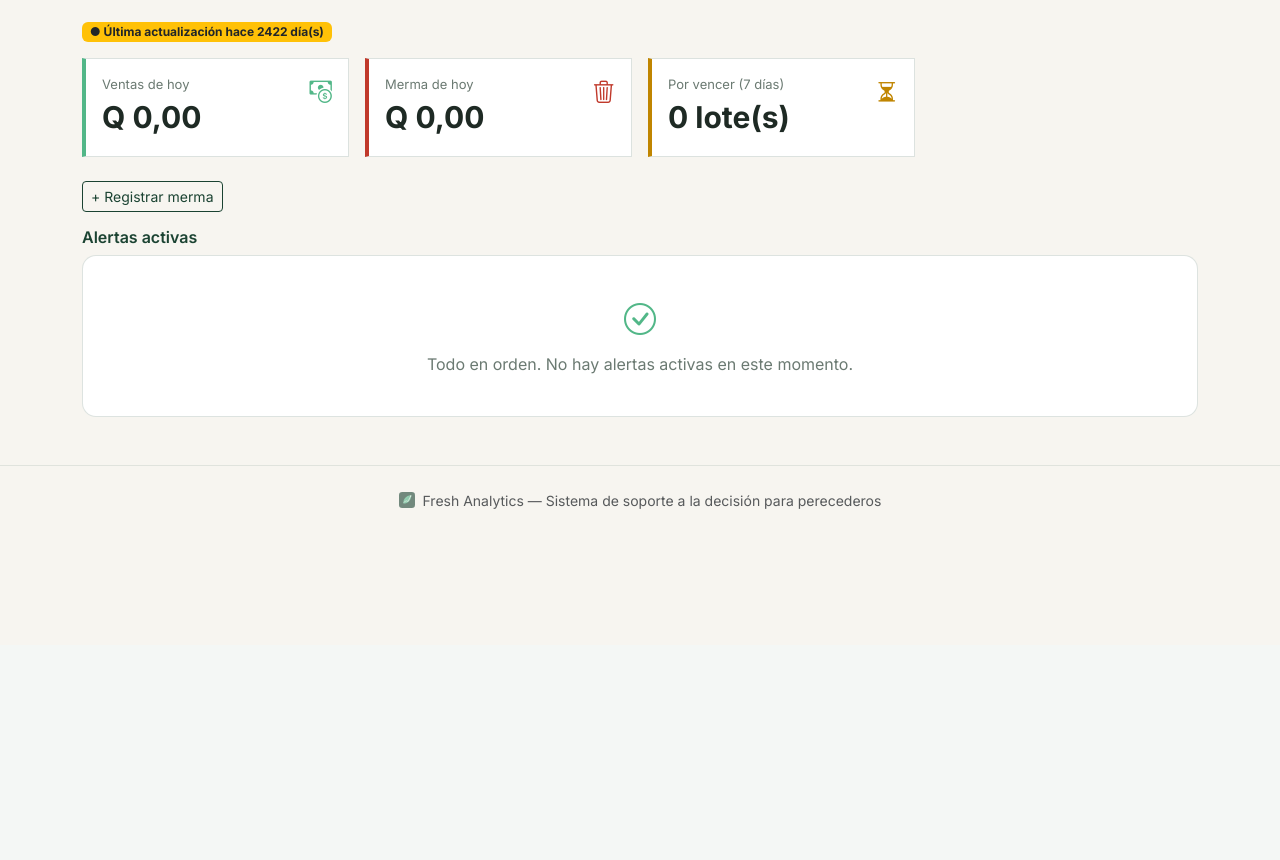
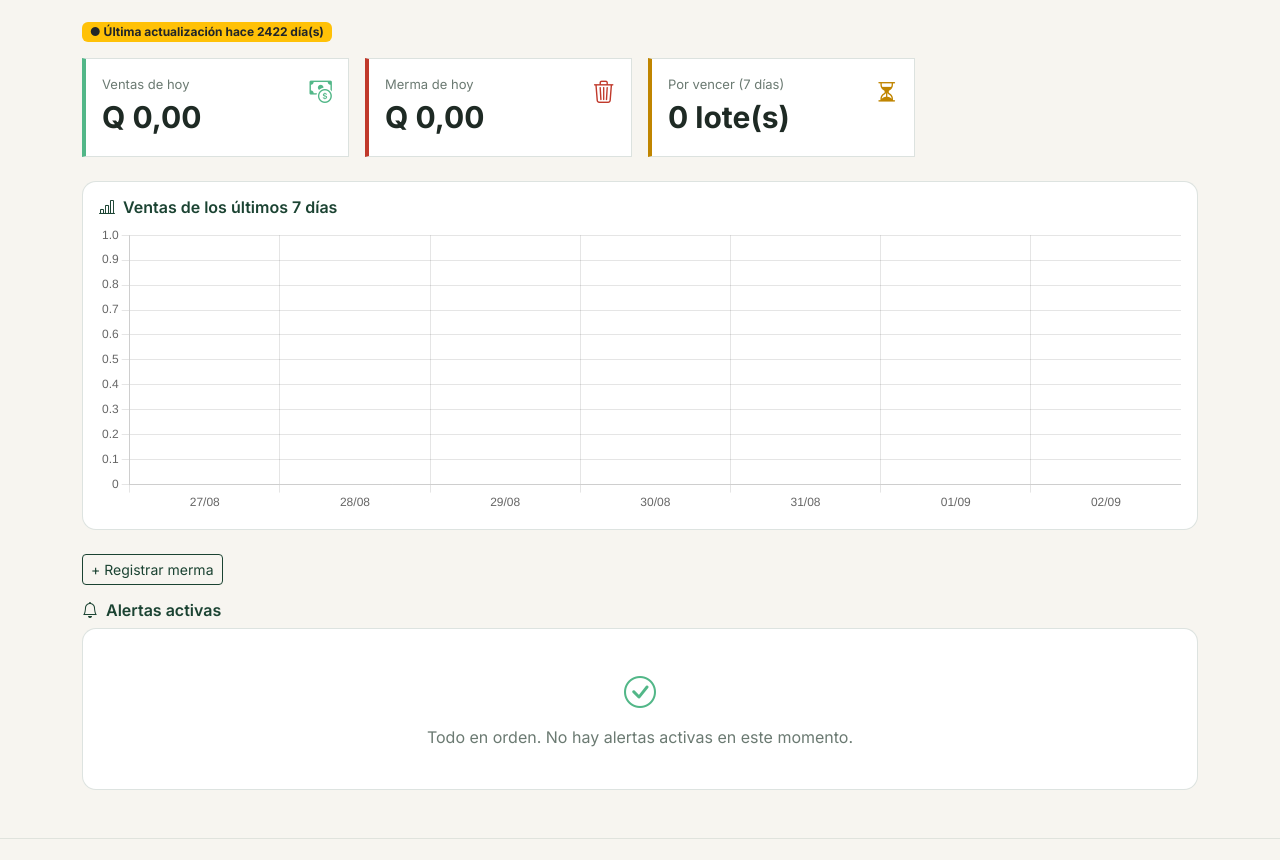
Before and after one commit to JFranck88/fresh-analytics, a Django app: page / in a window 1280 px wide; the page is wider, and only the part inside the window is pictured. Shown: the part 155-1015 px from the top of that part. Before the commit the page ends 664 px from the top of that part, so only its background shows below. Run offline with Django 5.2, Linux system fonts and the light colour scheme; a user stored in the database is signed in; tables that the repository leaves empty hold one stand-in row (values such as "Sample post").

Commit message:
Grafica de tendencia de ventas semanales en el Dashboard

```diff
--- a/core/templates/dashboard.html
+++ b/core/templates/dashboard.html
@@ -67,11 +67,38 @@
     </div>
 </div>
 
+<div class="card mb-4">
+    <div class="card-body">
+        <h6 class="mb-2"><i class="bi bi-bar-chart-line me-2"></i>Ventas de los últimos 7 días</h6>
+        <canvas id="grafica-ventas-semana" height="80"></canvas>
+    </div>
+</div>
+
+<script src="https://cdn.jsdelivr.net/npm/chart.js@4.4.4/dist/chart.umd.min.js"></script>
+<script>
+    new Chart(document.getElementById('grafica-ventas-semana').getContext('2d'), {
+        type: 'bar',
+        data: {
+            labels: {{ ventas_labels_json|safe }},
+            datasets: [{
+                label: 'Ventas (Q)',
+                data: {{ ventas_datos_json|safe }},
+                backgroundColor: '#52B788',
+                borderRadius: 4,
+            }]
+        },
+        options: {
+            plugins: { legend: { display: false } },
+            scales: { y: { beginAtZero: true } },
+        }
+    });
+</script>
+
 {% if user.rol == "COMPRADOR" or user.is_superuser_admin %}
     <a href="{% url 'registrar_merma' %}" class="btn btn-outline-dark btn-sm mb-3">+ Registrar merma</a>
 {% endif %}
 
-<h6 class="mb-2">Alertas activas</h6>
+<h6 class="mb-2"><i class="bi bi-bell me-2"></i>Alertas activas</h6>
 <div class="card">
     <div class="card-body p-0">
         {% if alertas %}
--- a/core/views.py
+++ b/core/views.py
@@ -4,6 +4,7 @@ from datetime import timedelta
 
 from django.contrib import messages
 from django.db.models import Sum, F, DecimalField
+from django.db.models.functions import TruncDate
 from django.http import FileResponse
 from django.shortcuts import render, redirect, get_object_or_404
 from django.utils import timezone
@@ -110,6 +111,25 @@ def dashboard(request):
     dias_desde_prediccion = (hoy - fecha_prediccion_max).days if fecha_prediccion_max else None
     modelo_al_dia = dias_desde_prediccion is not None and dias_desde_prediccion == 0
 
+    inicio_semana = hoy - timedelta(days=6)
+    ventas_diarias = (
+        Venta.objects.filter(fecha__date__gte=inicio_semana, fecha__date__lte=hoy)
+        .annotate(dia=TruncDate("fecha"))
+        .values("dia")
+        .annotate(total=Sum(
+            F("cantidad") * F("precio_unitario"),
+            output_field=DecimalField(max_digits=12, decimal_places=2),
+        ))
+        .order_by("dia")
+    )
+    mapa_ventas = {v["dia"]: float(v["total"]) for v in ventas_diarias}
+    ventas_labels = []
+    ventas_datos = []
+    for i in range(7):
+        dia = inicio_semana + timedelta(days=i)
+        ventas_labels.append(dia.strftime("%d/%m"))
+        ventas_datos.append(mapa_ventas.get(dia, 0))
+
     contexto = {
         "usuario": request.user,
         "ventas_hoy": ventas_hoy,
@@ -120,6 +140,8 @@ def dashboard(request):
         "modelo_al_dia": modelo_al_dia,
         "dias_desde_prediccion": dias_desde_prediccion,
         "fecha_prediccion_max": fecha_prediccion_max,
+        "ventas_labels_json": json.dumps(ventas_labels),
+        "ventas_datos_json": json.dumps(ventas_datos),
     }
     return render(request, "dashboard.html", contexto)
 
```
